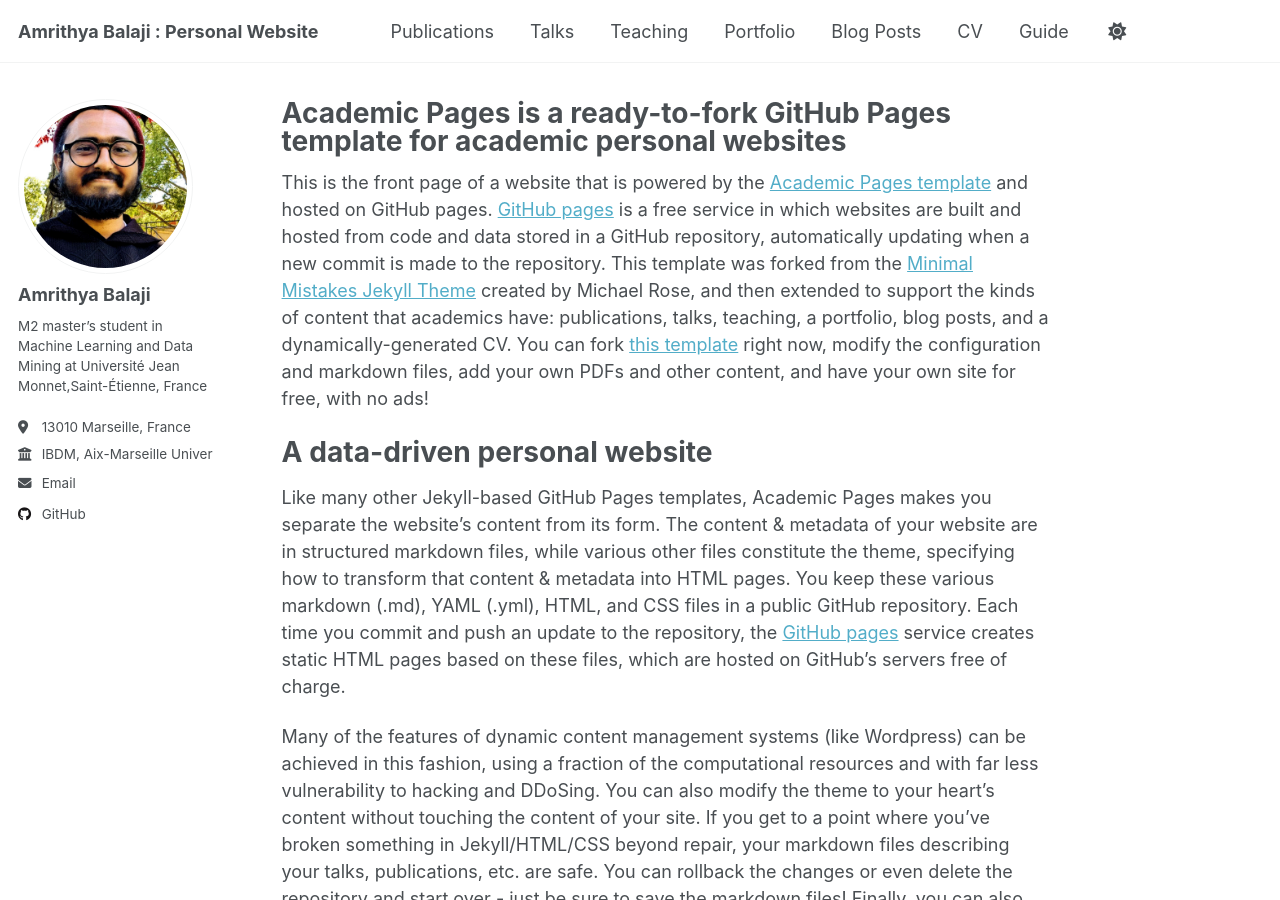
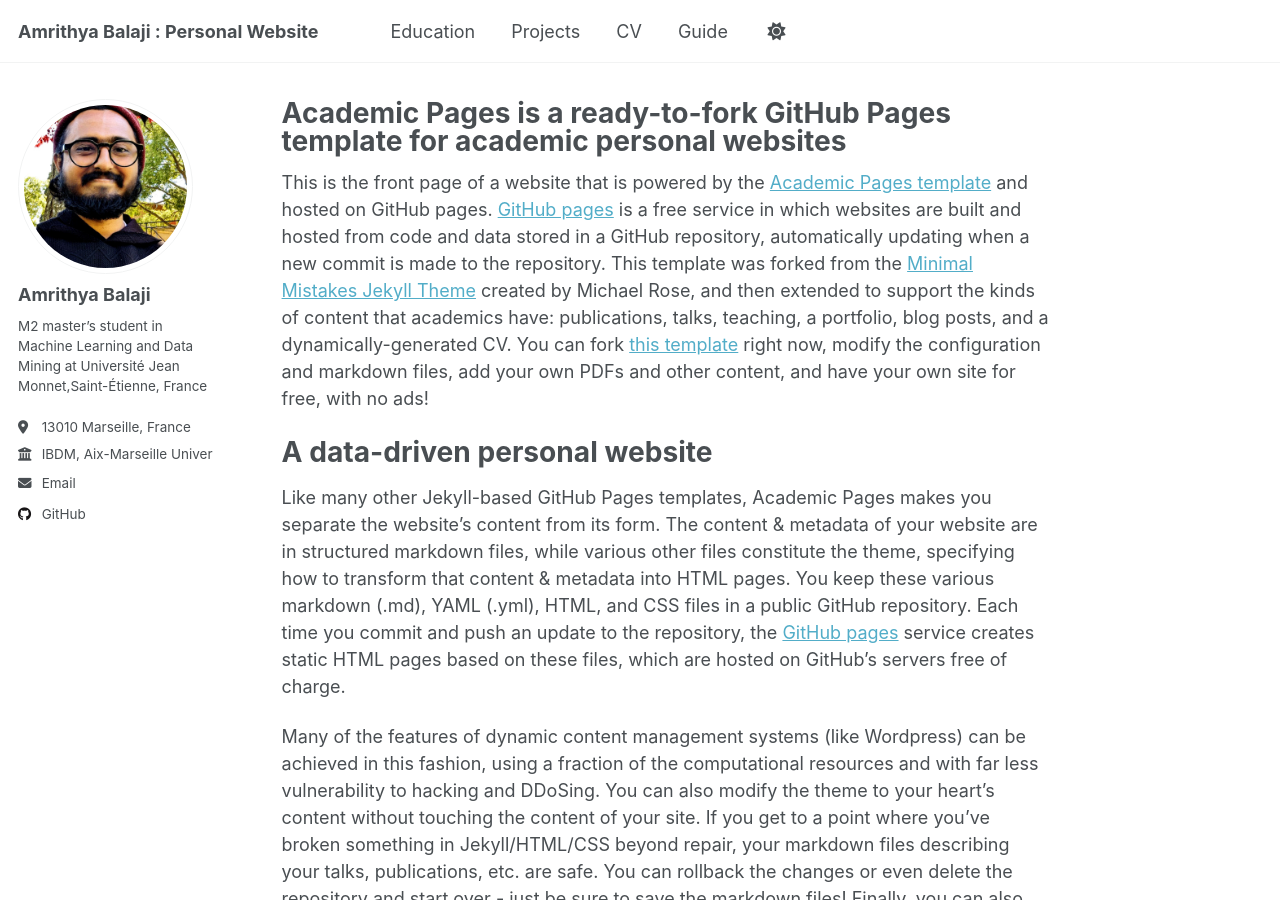
Before and after one commit to amrithya/amrithya.github.io, a Jekyll site: the page built from _pages/about.md, in a window 1280 px wide and 900 px high. Built offline with Jekyll 4.4.1, drawn with Linux system fonts in a browser that asks for light colours; some of the changed lines change nothing that is shown.

Commit message:
updating sites

```diff
--- a/_data/navigation.yml
+++ b/_data/navigation.yml
@@ -8,20 +8,26 @@
 #      Markdown formatted page while the second is generated using JSON.
 
 main:
-  - title: "Publications"
-    url: /publications/
+  #- title: "Publications"
+  #  url: /publications/
 
-  - title: "Talks"
-    url: /talks/
+  - title: "Education"
+    url: /education/
 
-  - title: "Teaching"
-    url: /teaching/
+  - title: "Projects"
+    url: /projects/
 
-  - title: "Portfolio"
-    url: /portfolio/
+  #- title: "Talks"
+  #  url: /talks/
 
-  - title: "Blog Posts"
-    url: /year-archive/
+  #- title: "Teaching"
+  #  url: /teaching/
+
+  #- title: "Portfolio"
+  #  url: /portfolio/
+
+  #- title: "Blog Posts"
+  #  url: /year-archive/
 
   - title: "CV"
     url: /cv/
```
Also changed, not shown: _pages/education.html (added), _pages/project.html (added).
